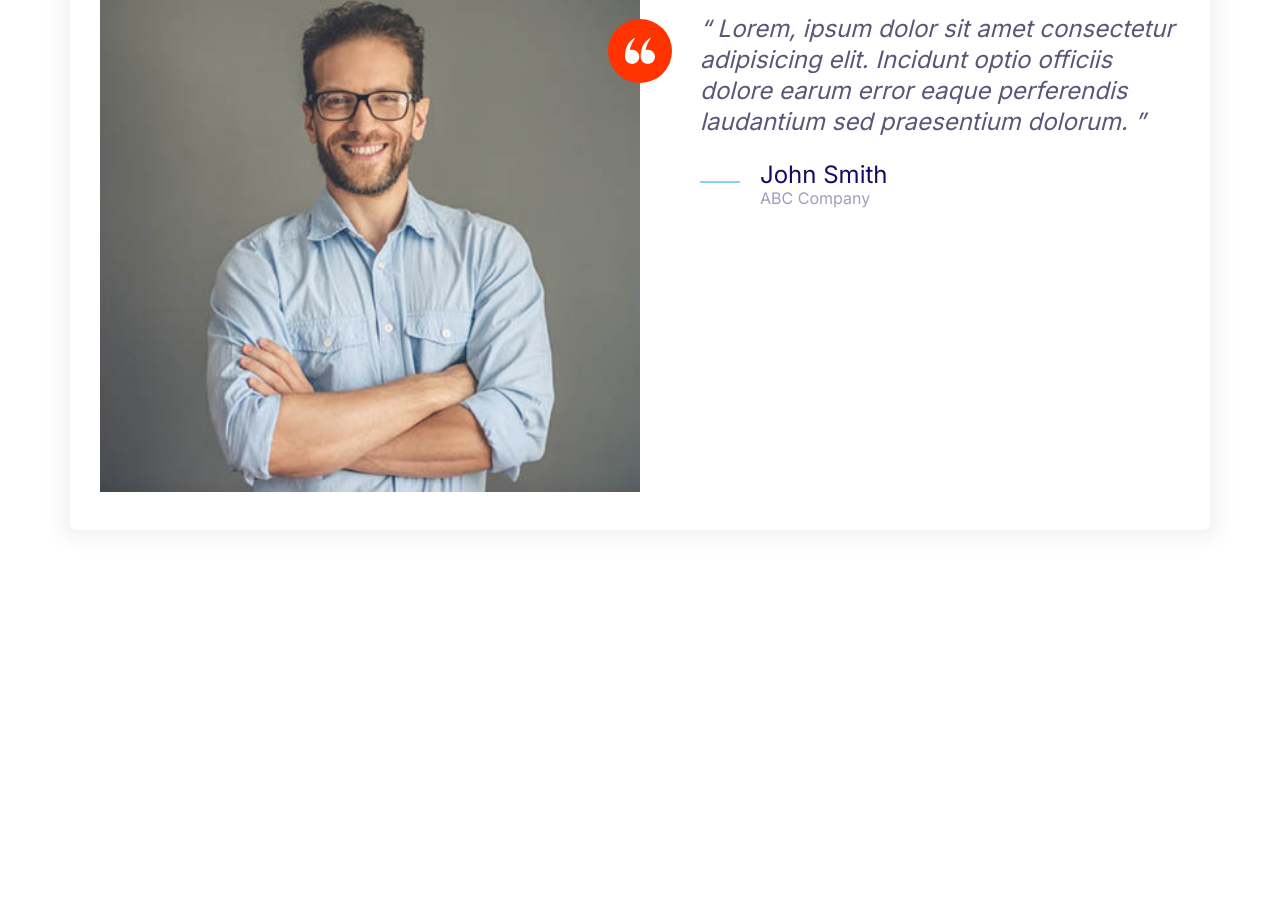
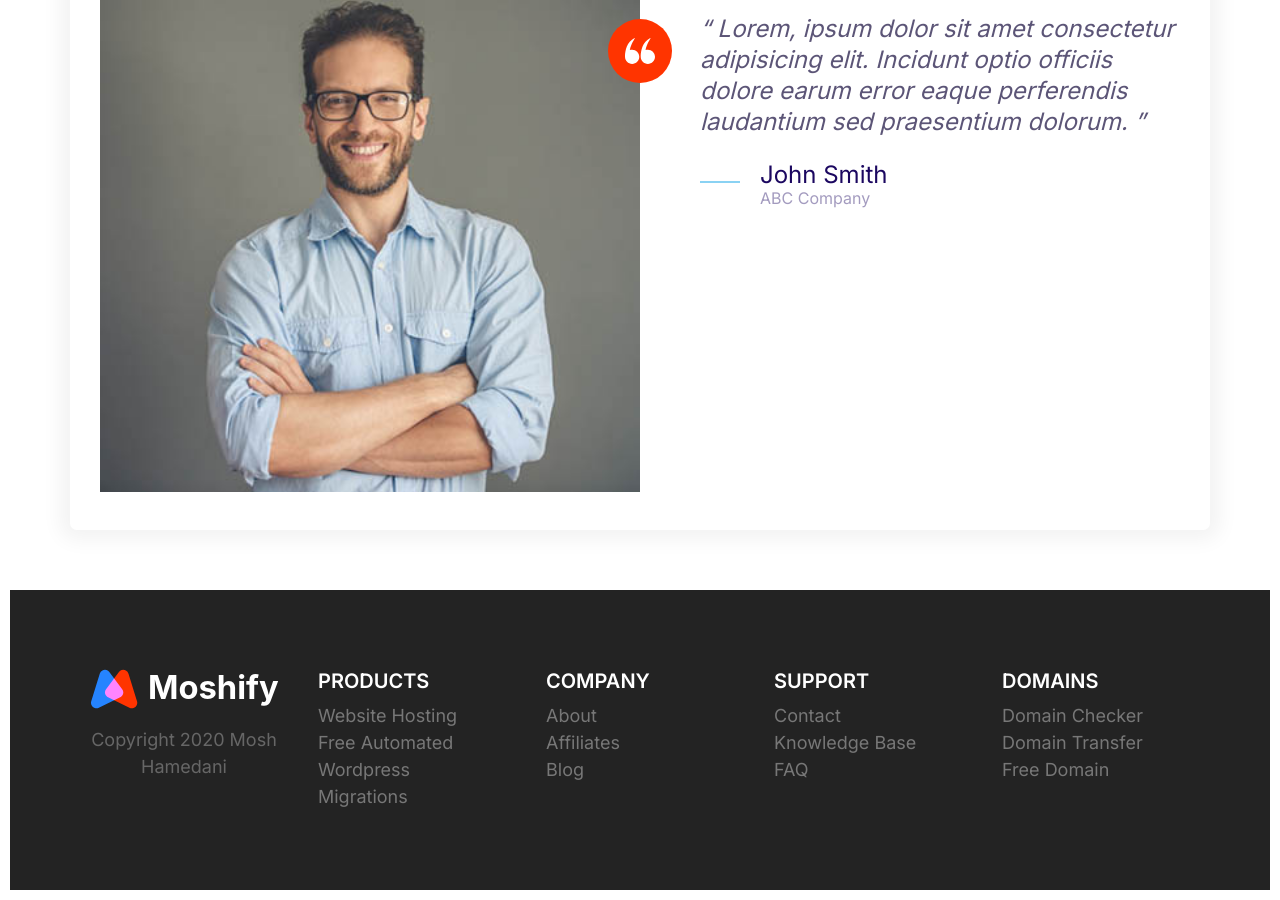
Before and after one commit to victor-7-7/moshify, a plain HTML site: page index.html in a window 1280 px wide. Shown: the part 5207-6107 px from the top of the page. Before the commit the page ends 5807 px from the top, so only its background shows below. Drawn offline with nearby package versions, Linux system fonts and the light colour scheme.

Commit message:
Footer Block (part 36)

```diff
--- a/css/styles.css
+++ b/css/styles.css
@@ -887,3 +887,86 @@ elements. > - child combinator */
     max-width: 700px;
   }
 }
+
+/* =================== Footer Block =================== */
+
+.footer {
+  background: #232323;
+}
+
+.footer a {
+  color: #777;
+  transition: color 0.3s;
+}
+
+.footer a:hover {
+  color: #fff;
+}
+
+.footer__section {
+  padding: 2rem;
+  border-bottom: 1px solid #393939;
+}
+
+.footer__section .list {
+  margin: 0;
+}
+
+.footer__heading {
+  text-transform: uppercase;
+  font-weight: 600;
+}
+
+.footer__brand {
+  margin-top: 5rem;
+  text-align: center;
+}
+
+.footer__brand img {
+  /* TODO: Consider refactoring this and applying it to all images. */
+  width: 100%;
+  max-width: 230px;
+}
+
+.footer__copyright {
+  font-size: 2.1rem;
+  color: #fff;
+  opacity: 0.3;
+}
+
+@media screen and (min-width: 768px) {
+  .footer {
+    font-size: 1.8rem;
+  }
+  .footer__sections {
+    grid-template-columns: repeat(auto-fit, minmax(10rem, 1fr));
+  }
+
+  /* На широком экране нам не надо показывать справа от заголовка иконку '>' */
+  .footer .collapsible__chevron {
+    display: none;
+  }
+
+  .footer .collapsible__content {
+    opacity: 1;
+    max-height: 100%;
+  }
+
+  .footer__brand {
+    /* Элемент .footer__brand встанет на первое место в ряду сиблингов */
+    order: -1;
+    margin-top: 1rem;
+  }
+
+  .footer__copyright {
+    font-size: 1.8rem;
+  }
+
+  .footer__section {
+    border: 0;
+  }
+
+  .footer__heading {
+    font-size: 2rem;
+  }
+}
--- a/index.html
+++ b/index.html
@@ -352,6 +352,74 @@
     </div>
   </section>
 
+  <footer class="block block--dark footer">
+    <div class="container grid footer__sections">
+      <section class="collapsible collapsible--expanded footer__section">
+        <header class="collapsible__header">
+          <h2 class="collapsible__heading footer__heading">Products</h2>
+          <svg class="icon icon--white collapsible__chevron">
+            <use xlink:href="images/sprite.svg#chevron"></use>
+          </svg>
+        </header>
+        <div class="collapsible__content">
+          <ul class="list">
+            <li><a href="#">Website Hosting</a></li>
+            <li><a href="#">Free Automated Wordpress</a></li>
+            <li><a href="#">Migrations</a></li>
+          </ul>
+        </div>
+      </section>
+      <section class="collapsible footer__section">
+        <header class="collapsible__header">
+          <h2 class="collapsible__heading footer__heading">Company</h2>
+          <svg class="icon icon--white collapsible__chevron">
+            <use xlink:href="images/sprite.svg#chevron"></use>
+          </svg>
+        </header>
+        <div class="collapsible__content">
+          <ul class="list">
+            <li><a href="#">About</a></li>
+            <li><a href="#">Affiliates</a></li>
+            <li><a href="#">Blog</a></li>
+          </ul>
+        </div>
+      </section>
+      <section class="collapsible footer__section">
+        <header class="collapsible__header">
+          <h2 class="collapsible__heading footer__heading">Support</h2>
+          <svg class="icon icon--white collapsible__chevron">
+            <use xlink:href="images/sprite.svg#chevron"></use>
+          </svg>
+        </header>
+        <div class="collapsible__content">
+          <ul class="list">
+            <li><a href="#">Contact</a></li>
+            <li><a href="#">Knowledge Base</a></li>
+            <li><a href="#">FAQ</a></li>
+          </ul>
+        </div>
+      </section>
+      <section class="collapsible footer__section">
+        <header class="collapsible__header">
+          <h2 class="collapsible__heading footer__heading">Domains</h2>
+          <svg class="icon icon--white collapsible__chevron">
+            <use xlink:href="images/sprite.svg#chevron"></use>
+          </svg>
+        </header>
+        <div class="collapsible__content">
+          <ul class="list">
+            <li><a href="#">Domain Checker</a></li>
+            <li><a href="#">Domain Transfer</a></li>
+            <li><a href="#">Free Domain</a></li>
+          </ul>
+        </div>
+      </section>
+      <section class="footer__brand">
+        <img src="images/logo.svg" alt="" />
+        <p class="footer__copyright">Copyright 2020 Mosh Hamedani</p>
+      </section>
+    </div>
+  </footer>
 
   <script src="js/main.js"></script>
 </body>
```
Also changed, not shown: components/block-footer.html (added, +69 -0 lines).
